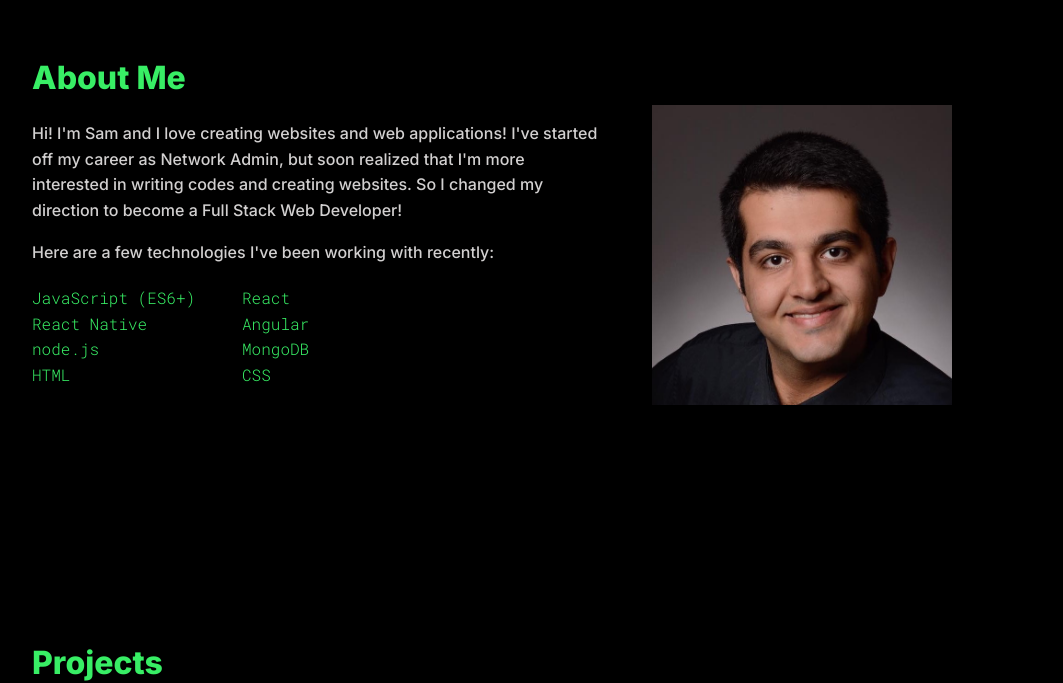
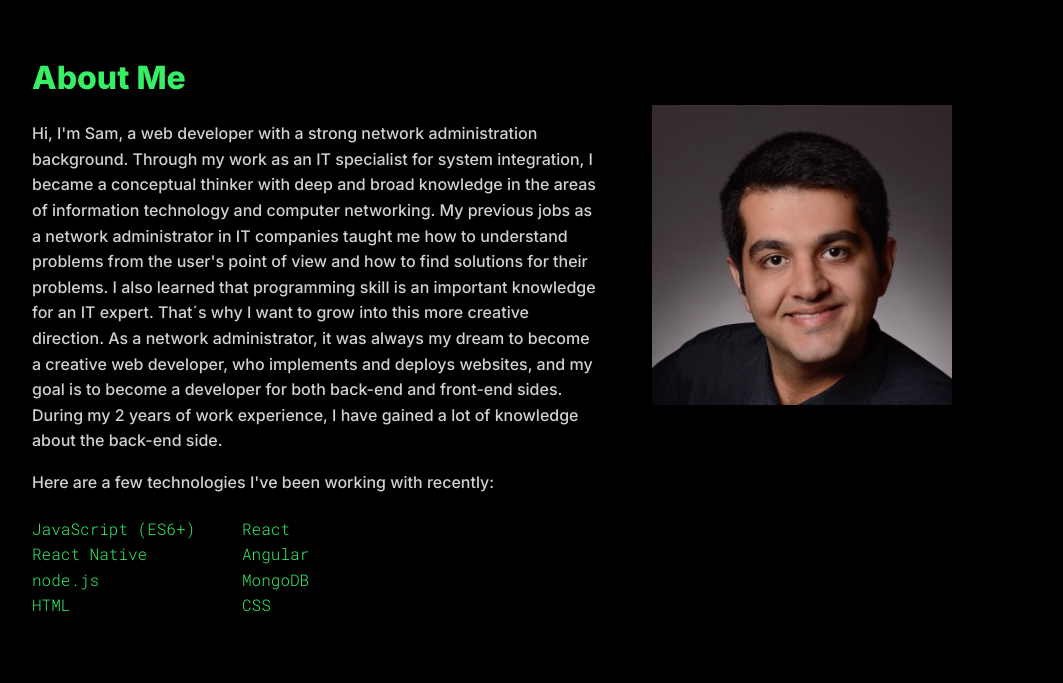
Before and after one commit to SamSepehri/DeveloperFolio, a plain HTML site: page index.html in a window 1280 px wide. Shown: the part 940-1623 px from the top of the page, without its empty margins (108-1171 px from the left). Drawn offline with nearby package versions, Linux system fonts and the light colour scheme.

Commit message:
Update about me

```diff
--- a/index.html
+++ b/index.html
@@ -81,9 +81,16 @@
       <div class="about-me-details">
         <div class="about-me-element">
           <p>
-            Hi! I'm Sam and I love creating websites and web applications! I've started off my
-            career as Network Admin, but soon realized that I'm more interested in writing codes and creating websites.
-            So I changed my direction to become a Full Stack Web Developer!
+            Hi, I'm Sam, a web developer with a strong network administration background. Through my work as an IT
+            specialist for system integration, I became a conceptual thinker with deep and broad knowledge in the areas
+            of information technology and computer networking. My previous jobs as a network administrator in IT
+            companies taught me how to understand problems from the user's point of view and how to find solutions for
+            their problems. I also learned that programming skill is an important knowledge for an IT expert. That´s why
+            I want to grow into this more creative direction.
+            As a network administrator, it was always my dream to become a creative web developer, who implements and
+            deploys websites, and my goal is to become a developer for both back-end and front-end sides. During my 2
+            years of work experience, I have gained a lot of knowledge about the back-end side.
+
           </p>
           <p>
             Here are a few technologies I've been working with recently:
```
